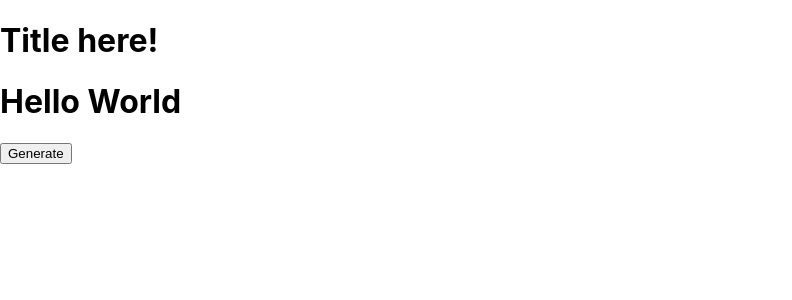
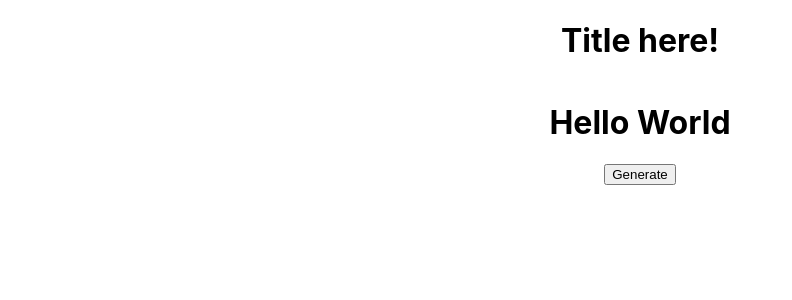
Before and after one commit to Danny007111/api-demo, a React (Create React App) app: page / in a window 1280 px wide. Shown: the top 300 px of the page, without its empty margins (0-792 px from the left). Built offline with nearby package versions, Linux system fonts and the light colour scheme.

Commit message:
Modified Css

```diff
--- /dev/null
+++ b/src/containers/App.css
@@ -0,0 +1,7 @@
+.App {
+    display: flex;
+    justify-content: content;
+    min-height: 100vh;
+    align-items: center;
+    flex-direction: column;
+}
--- a/src/containers/App.js
+++ b/src/containers/App.js
@@ -1,12 +1,12 @@
 import React from "react";
+import "./App.css"
 import GenerateButton from "../components/GenerateButton"
 import Title from "../components/Title"
 import PokemonCover from "../components/PokemonCover"
 
-
 function App() {
   return (
-    <div>
+    <div className="App">
       <Title />
       <PokemonCover/>
       <GenerateButton />
--- a/src/index.js
+++ b/src/index.js
@@ -2,7 +2,6 @@ import React from 'react';
 import ReactDOM from 'react-dom/client';
 import './index.css';
 import App from './containers/App';
-import reportWebVitals from './reportWebVitals';
 
 const root = ReactDOM.createRoot(document.getElementById('root'));
 root.render(
@@ -14,4 +13,3 @@ root.render(
 // If you want to start measuring performance in your app, pass a function
 // to log results (for example: reportWebVitals(console.log))
 // or send to an analytics endpoint. Learn more: https://bit.ly/CRA-vitals
-reportWebVitals();
--- a/src/reportWebVitals.js
+++ /dev/null
@@ -1,13 +0,0 @@
-const reportWebVitals = onPerfEntry => {
-  if (onPerfEntry && onPerfEntry instanceof Function) {
-    import('web-vitals').then(({ getCLS, getFID, getFCP, getLCP, getTTFB }) => {
-      getCLS(onPerfEntry);
-      getFID(onPerfEntry);
-      getFCP(onPerfEntry);
-      getLCP(onPerfEntry);
-      getTTFB(onPerfEntry);
-    });
-  }
-};
-
-export default reportWebVitals;
```
Also changed, not shown: 1 other file (tests, documents, lock files or other folders).
